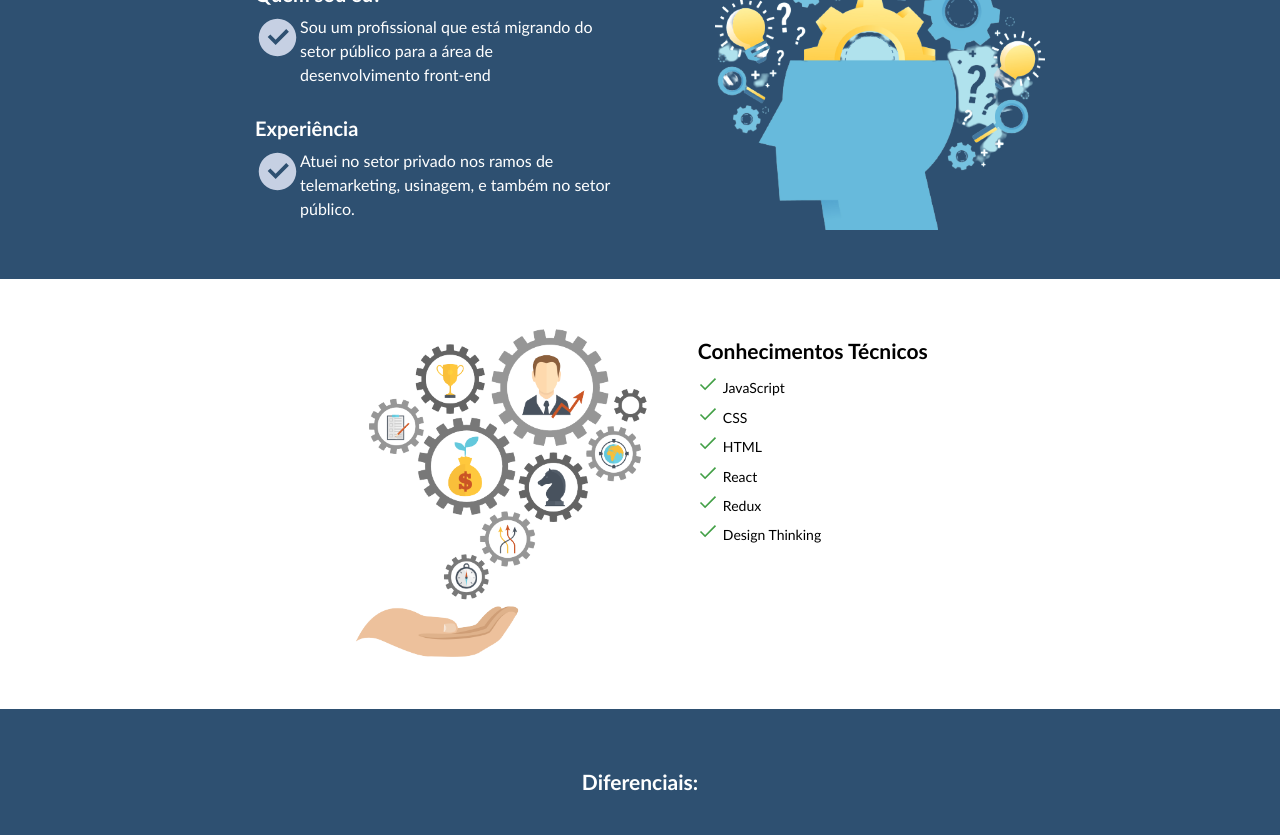
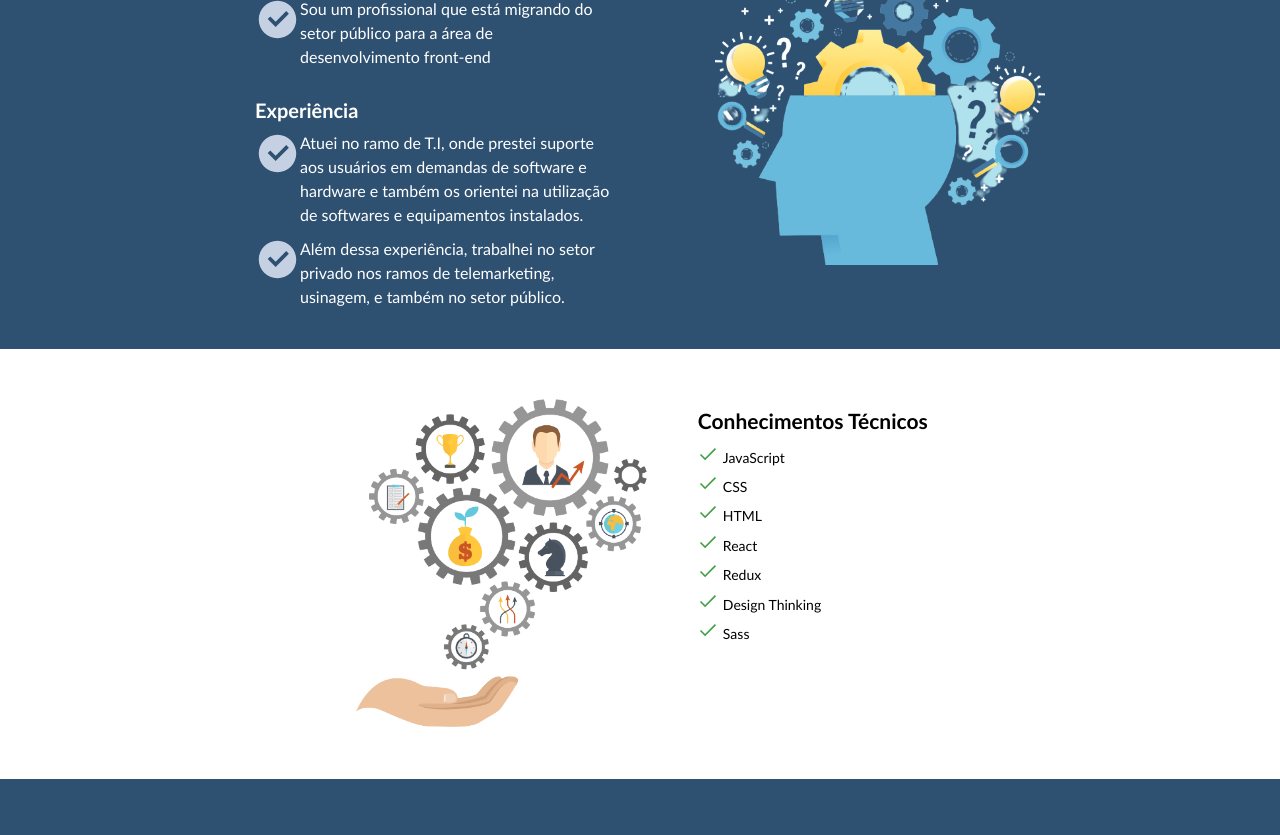
Before and after one commit to jeanmendescs/landing_page, a React (Create React App) app: page / in a window 1280 px wide. Shown: the part 940-1775 px from the top of the page. Built offline with nearby package versions, Linux system fonts and the light colour scheme.

Commit message:
README.md fix and presentation section changes

```diff
--- a/src/components/Presentation/index.jsx
+++ b/src/components/Presentation/index.jsx
@@ -30,7 +30,14 @@ const Presentation = () => {
                 <h3>Experiência</h3>
               </div>
               <Skill
-                description="Atuei no setor privado nos ramos de telemarketing, usinagem, e também no setor público."
+                description="Atuei no ramo de T.I, onde prestei suporte aos usuários em demandas de software e hardware e também os orientei na utilização de softwares e equipamentos instalados."
+                icon="roundedCheck"
+                className={styles.skillWrapper}
+                color="rgb(198, 208, 227)"
+                size="45px"
+              />
+              <Skill
+                description="Além dessa experiência, trabalhei no setor privado nos ramos de telemarketing, usinagem, e também no setor público."
                 icon="roundedCheck"
                 className={styles.skillWrapper}
                 color="rgb(198, 208, 227)"
--- a/src/components/Presentation/styles.module.scss
+++ b/src/components/Presentation/styles.module.scss
@@ -33,6 +33,9 @@
   > svg {
     margin-right: 10px;
   }
+  &:not(:last-child) {
+    margin-bottom: 10px;
+  }
 }
 
 .whoami {
--- a/src/components/Tech/index.jsx
+++ b/src/components/Tech/index.jsx
@@ -46,6 +46,12 @@ const Tech = () => {
             icon="check"
             size="20px"
           />
+          <Skill
+            className={styles.skill}
+            description="Sass"
+            icon="check"
+            size="20px"
+          />
         </div>
       </div>
     </section>
```
Also changed, not shown: 1 other file (tests, documents, lock files or other folders).
